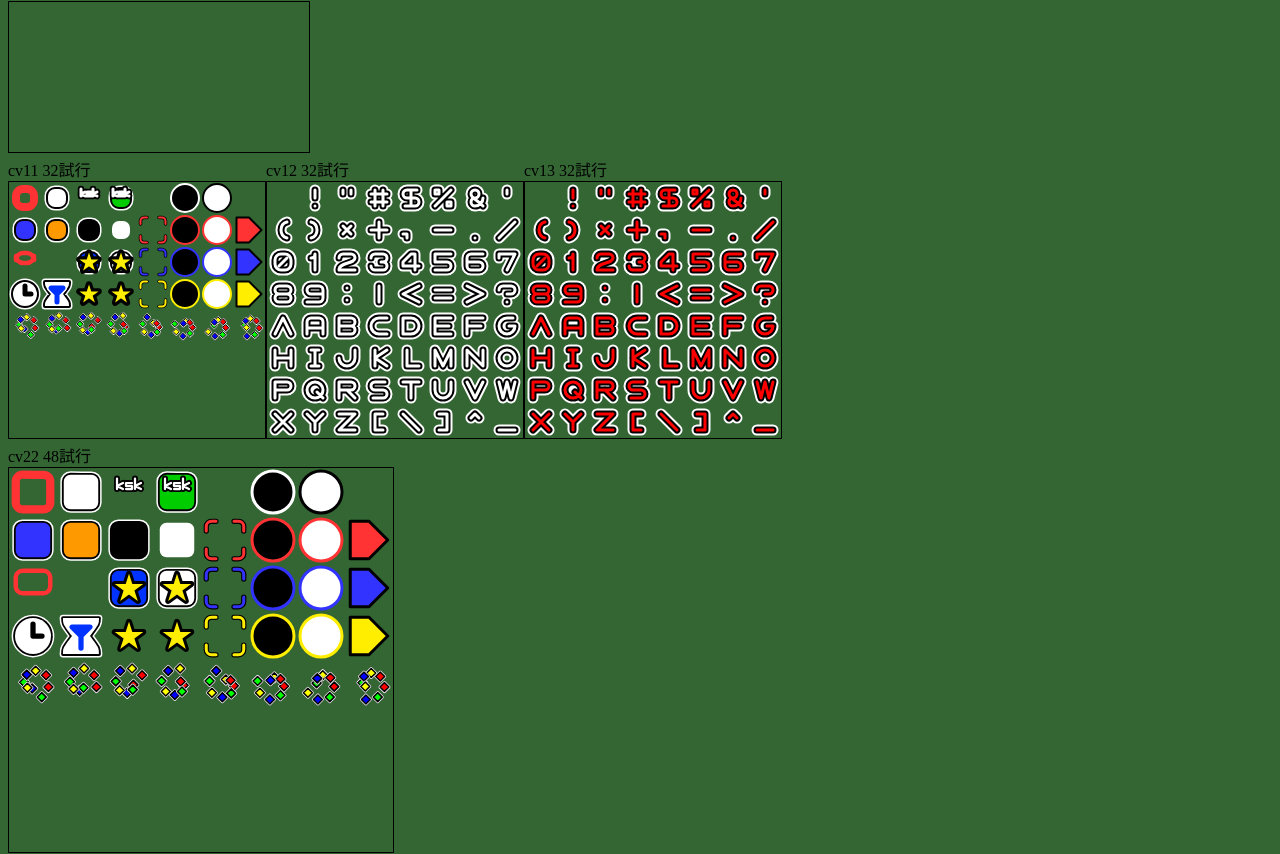
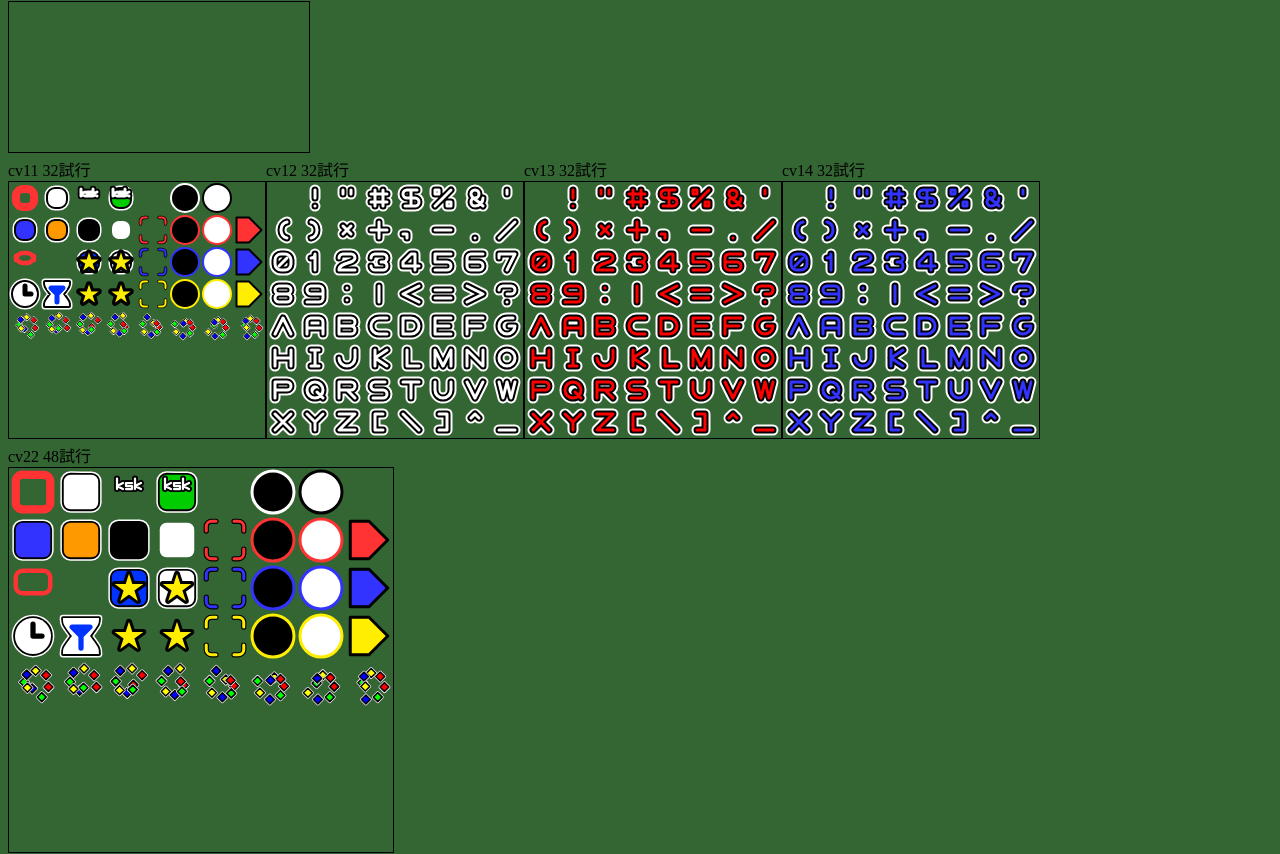
Before and after one commit to hta393939/nico1, a website: page tool/tex12/index.html in a window 1280 px wide. Shown: the part 2461-3315 px from the top of the page. Drawn offline with Linux system fonts and the light colour scheme.

Commit message:
blue char

```diff
--- a/tool/tex12/index.html
+++ b/tool/tex12/index.html
@@ -33,6 +33,12 @@
 <div>cv13 32試行</div>
 <canvas id="cv13" width="256" height="256"></canvas>
       </div>
+
+      <div>
+<div>cv14 32試行</div>
+<canvas id="cv14" width="256" height="256"></canvas>
+      </div>
+
       </div>
 
       <div>
@@ -45,6 +51,10 @@
 <canvas id="cv23" width="384" height="384"></canvas>
       </div>
 
+      <div>
+<div>cv24 48試行</div>
+<canvas id="cv24" width="384" height="384"></canvas>
+      </div>
      </div>
 
     <script src='./card.js'></script>
--- a/tool/tex12/index.js
+++ b/tool/tex12/index.js
@@ -1518,7 +1518,11 @@ class Misc {
     this.drawIcon(cv06);
 
     {
+      drawCard(window.cv22, 48);
+      drawCard2(window.cv22, 48);
+
       this.drawChar(cv23, true, 'white', 48);
+      this.drawChar(cv24, true, 'red', 48);
     }
 
     {
@@ -1526,11 +1530,7 @@ class Misc {
       drawCard2(window.cv11, 32);
       this.drawChar(window.cv12, true, 'white', 32);
       this.drawChar(window.cv13, true, '#ff0000', 32);
-    }
-
-    {
-      drawCard(window.cv22, 48);
-      drawCard2(window.cv22, 48);
+      this.drawChar(window.cv14, true, '#3333ff', 32);
     }
   }
 
```
